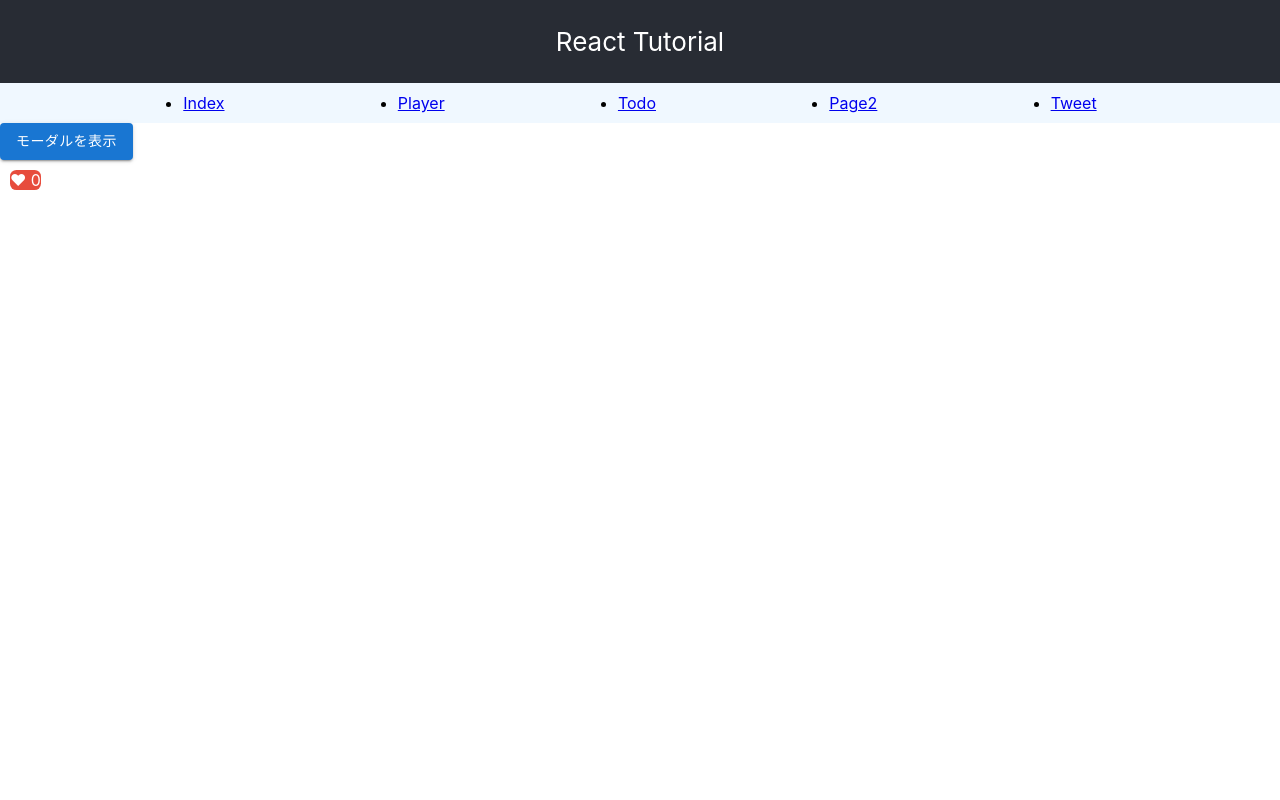
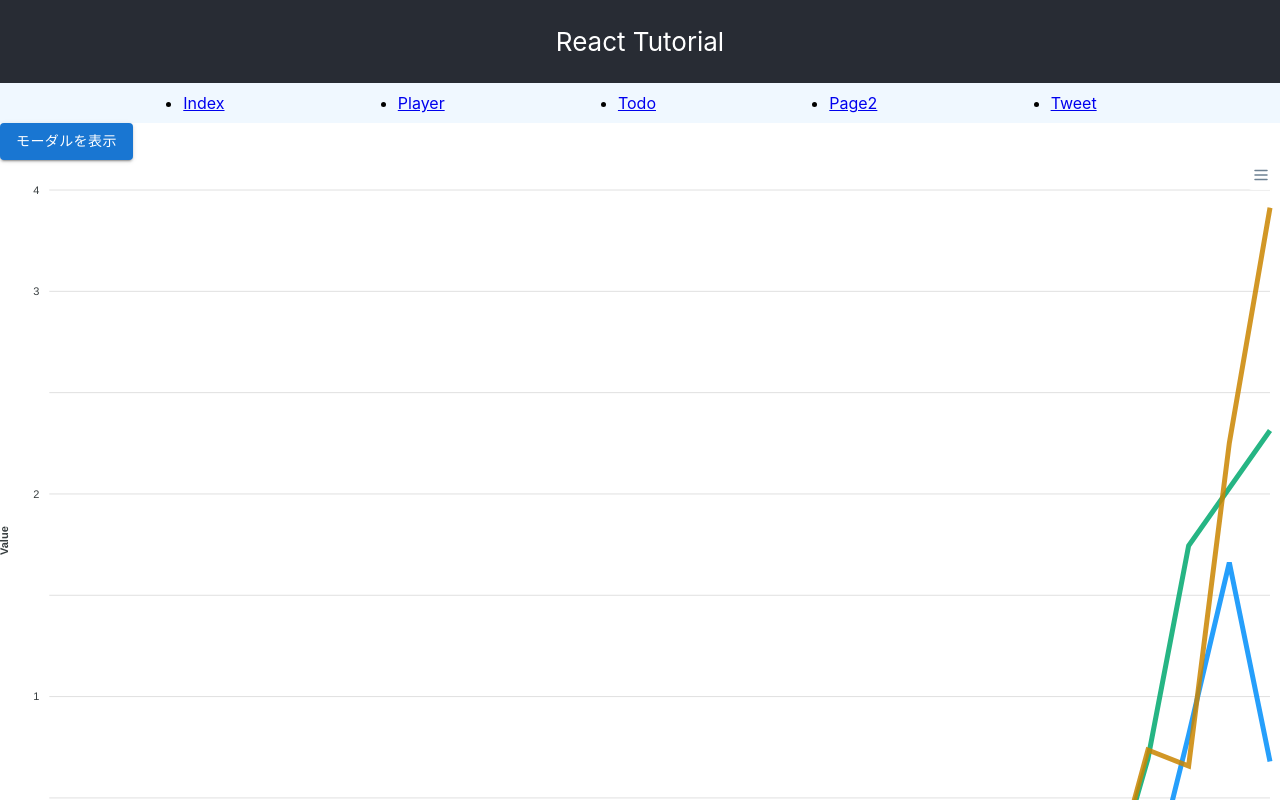
Before and after one commit to Kou-ISK/react-tutorial, a React (Create React App) app: page /chart in a window 1280 px wide. Shown: the top 800 px of the page. Built offline with nearby package versions, Linux system fonts and the light colour scheme.

Commit message:
feat: chartの追加

```diff
--- a/package.json
+++ b/package.json
@@ -16,6 +16,7 @@
     "@types/react-router-dom": "^5.3.3",
     "axios": "^1.3.6",
     "react": "^18.2.0",
+    "react-apexcharts": "^1.4.0",
     "react-dom": "^18.2.0",
     "react-grid-layout": "^1.3.4",
     "react-icons": "^4.8.0",
--- /dev/null
+++ b/src/pages/ChartView.tsx
@@ -0,0 +1,83 @@
+import React from "react";
+import Chart from "react-apexcharts";
+
+const TIME_RANGE_IN_MILLISECONDS = 30 * 1000;
+const ADDING_DATA_INTERVAL_IN_MILLISECONDS = 1000;
+const ADDING_DATA_RATIO = 0.8;
+
+export const ChartView = () => {
+    const nameList = ["a", "b", "c"];
+    const defaultDataList = nameList.map(name => ({
+        name: name,
+        data: []
+    }));
+    const [dataList, setDataList] = React.useState(defaultDataList);
+
+    React.useEffect(() => {
+        const addDataRandomly = (data: any) => {
+            if (Math.random() < 1 - ADDING_DATA_RATIO) {
+                return data;
+            }
+            return [
+                ...data,
+                {
+                    x: new Date(),
+                    y: data.length * Math.random()
+                }
+            ];
+        };
+        const interval = setInterval(() => {
+            setDataList(
+                dataList.map(val => {
+                    return {
+                        name: val.name,
+                        data: addDataRandomly(val.data)
+                    };
+                })
+            );
+        }, ADDING_DATA_INTERVAL_IN_MILLISECONDS);
+
+        return () => clearInterval(interval);
+    });
+
+    return (
+        <div>
+            <Charts
+                dataList={dataList}
+                range={TIME_RANGE_IN_MILLISECONDS}
+            />
+        </div>
+    );
+};
+
+
+const Charts = (props: any) => {
+    const options = {
+        chart: {
+            zoom: { enabled: false },
+            animations: {
+                easing: "linear",
+                dynamicAnimation: {
+                    speed: 500
+                }
+            }
+        },
+        tooltip: {
+            x: { format: "yyyy/MM/dd HH:mm:ss.f" }
+        },
+        xaxis: {
+            type: "datetime",
+            range: props.range
+        },
+        yaxis: {
+            labels: {
+                formatter: (val: number) => val.toFixed(0)
+            },
+            title: { text: "Value" }
+        }
+    };
+    return (<>
+        <Chart type="line" options={options} series={props.dataList} />
+    </>)
+
+}
--- a/src/router/Router.tsx
+++ b/src/router/Router.tsx
@@ -5,6 +5,7 @@ import { MainPage } from "../pages/MainPage";
 import { TodoAppPage } from "../pages/TodoAppPage";
 import { Tweets } from "../pages/Tweets";
 import { PlayerPage } from "../pages/PlayerPage";
+import { ChartView } from "../pages/ChartView";
 
 export const Router = () => {
     return (
@@ -16,6 +17,7 @@ export const Router = () => {
                     <Route path="/page2" element={<Page2 />} />
                     <Route path="/tweet" element={<Tweets />} />
                     <Route path="/player" element={<PlayerPage />} />
+                    <Route path="/chart" element={<ChartView />} />
                 </Routes>
             </BrowserRouter>
         </>
```
Also changed, not shown: 1 other file (tests, documents, lock files or other folders).
